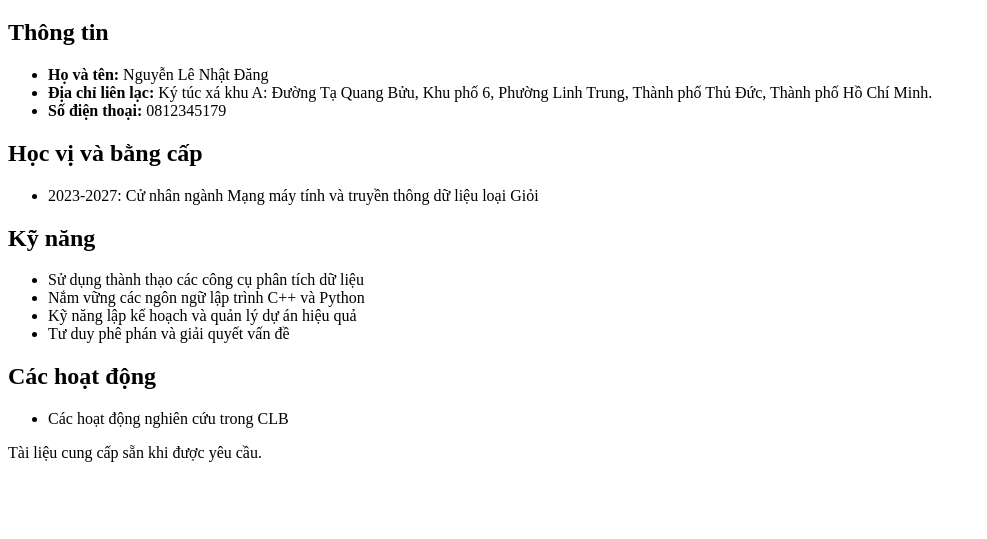
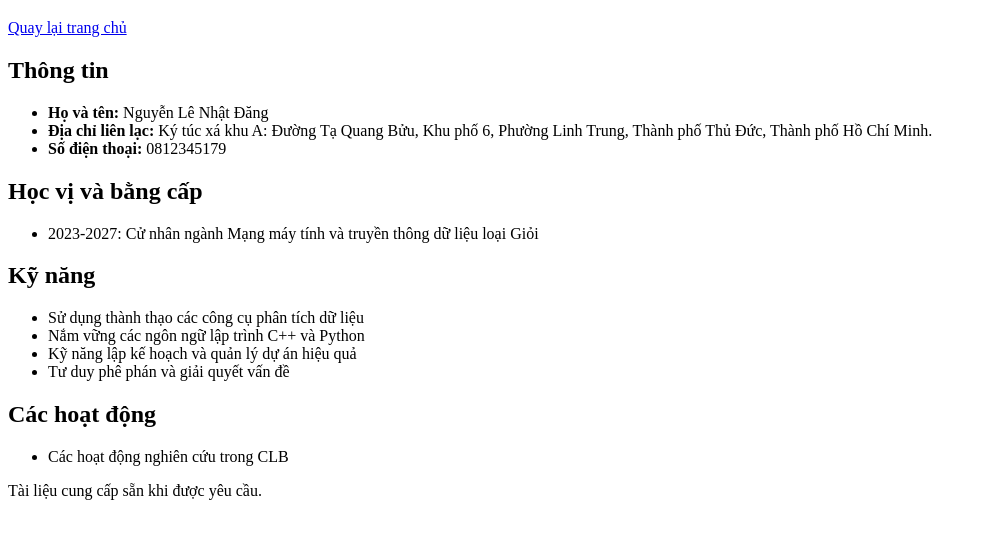
Before and after one commit to tofumapu/tofumapu.github.io, a plain HTML site: page LAB01-ResumeInformation/lylichkhoahoc.html in a window 1280 px wide. Shown: the part 61-600 px from the top of the page, without its empty margins (0-987 px from the left). Drawn offline with Linux system fonts and the light colour scheme.

Commit message:
next commit

```diff
--- a/LAB01-ResumeInformation/lylichkhoahoc.html
+++ b/LAB01-ResumeInformation/lylichkhoahoc.html
@@ -1,5 +1,6 @@
 <!DOCTYPE html>
 <html lang="vi" translate="no">
+
 <head>
     <meta charset="UTF-8">
     <meta name="viewport" content="width=device-width, initial-scale=1.0">
@@ -9,18 +10,20 @@
     <meta name="author" content="Tofu">
     <title>Lý lịch khoa học</title>
 </head>
+
 <body>
     <header>
         <h1>Lý lịch khoa học</h1>
     </header>
     <nav>
-
+        <a href="index.html">Quay lại trang chủ</a>
     </nav>
     <section>
         <h2>Thông tin</h2>
         <ul>
             <li><strong>Họ và tên: </strong>Nguyễn Lê Nhật Đăng</li>
-                <li><strong>Địa chỉ liên lạc: </strong>Ký túc xá khu A: Đường Tạ Quang Bửu, Khu phố 6, Phường Linh Trung, Thành phố Thủ Đức, Thành phố Hồ Chí Minh.</li>
+            <li><strong>Địa chỉ liên lạc: </strong>Ký túc xá khu A: Đường Tạ Quang Bửu, Khu phố 6, Phường Linh Trung,
+                Thành phố Thủ Đức, Thành phố Hồ Chí Minh.</li>
             <li><strong>Số điện thoại: </strong> 0812345179</li>
         </ul>
     </section>
@@ -51,4 +54,5 @@
         <p>Tài liệu cung cấp sẵn khi được yêu cầu.</p>
     </footer>
 </body>
+
 </html>
```
Lines whose indentation alone changed are shown as unchanged.
